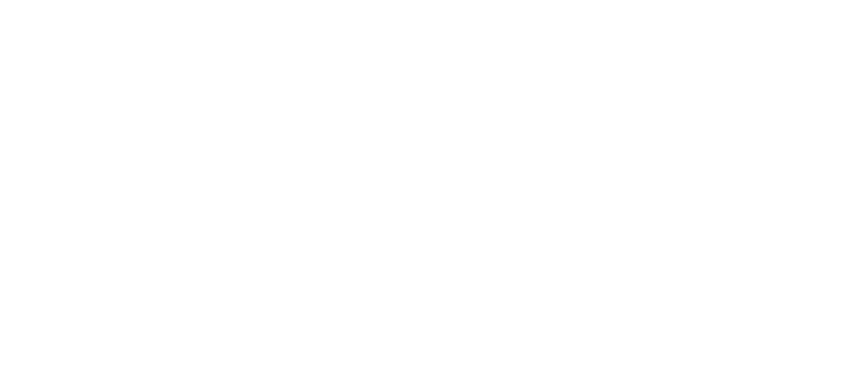
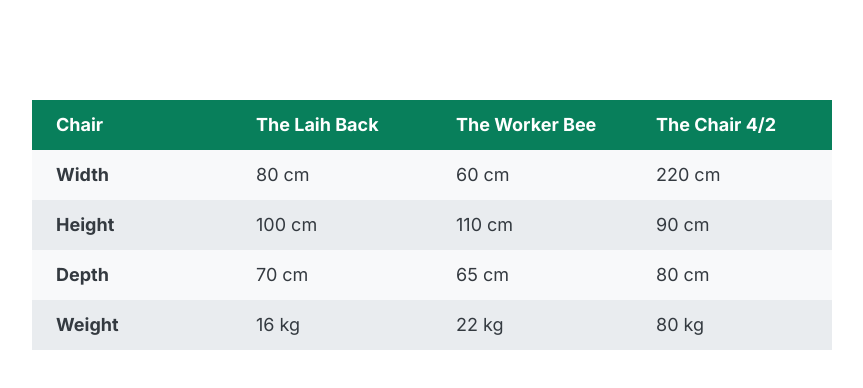
Before and after one commit to viniciusshenri96/table-component, a plain HTML site: page index.html in a window 1280 px wide. Shown: the whole page, without its empty margins (208-1071 px from the left). Drawn offline with Linux system fonts and the light colour scheme.

Commit message:
Projeto finalizado com HTML e CSS

```diff
--- a/css/style.css
+++ b/css/style.css
@@ -24,11 +24,37 @@ body {
   font-family: "Inter", sans-serif;
   color: #343a40;
   line-height: 1;
+  display: flex;
+  justify-content: center;
+  align-items: center;
 }
 
-img {
-  height: 200px;
-  border-radius: 8px;
-  transform: scale(1.5);
-  box-shadow: 0 12px 24px rgba(0, 0, 0, 0.25);
+table {
+  width: 800px;
+  margin-top: 100px;
+  font-size: 18px;
+  border-collapse: collapse;
 }
+
+th,
+td {
+  padding: 16px 24px;
+  text-align: left;
+}
+
+thead tr {
+  background-color: #087f5b;
+  color: #fff;
+}
+
+thead th {
+  width: 25%;
+}
+
+tbody tr:nth-child(odd) {
+  background-color: #f8f9fa;
+}
+
+tbody tr:nth-child(even) {
+  background-color: #e9ecef;
+}
--- a/index.html
+++ b/index.html
@@ -15,9 +15,43 @@
   <title>Table Component</title>
 </head>
 
-
 <body>
-
+  <table>
+    <thead>
+      <tr>
+        <th>Chair</th>
+        <th>The Laih Back</th>
+        <th>The Worker Bee</th>
+        <th>The Chair 4/2</th>
+      </tr>
+    </thead>
+    <tbody>
+      <tr>
+        <th>Width</th>
+        <td>80 cm</td>
+        <td>60 cm</td>
+        <td>220 cm</td>
+      </tr>
+      <tr>
+        <th>Height</th>
+        <td>100 cm</td>
+        <td>110 cm</td>
+        <td>90 cm</td>
+      </tr>
+      <tr>
+        <th>Depth</th>
+        <td>70 cm</td>
+        <td>65 cm</td>
+        <td>80 cm</td>
+      </tr>
+      <tr>
+        <th>Weight</th>
+        <td>16 kg</td>
+        <td>22 kg</td>
+        <td>80 kg</td>
+      </tr>
+    </tbody>
+  </table>
 </body>
 
 </html>
```
